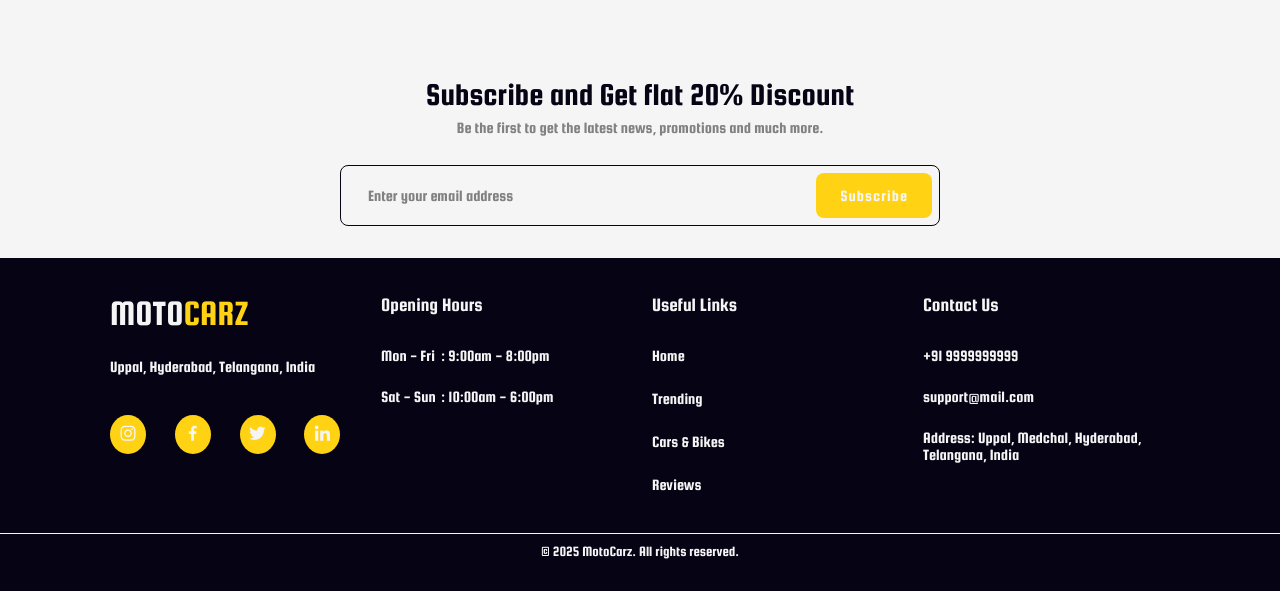
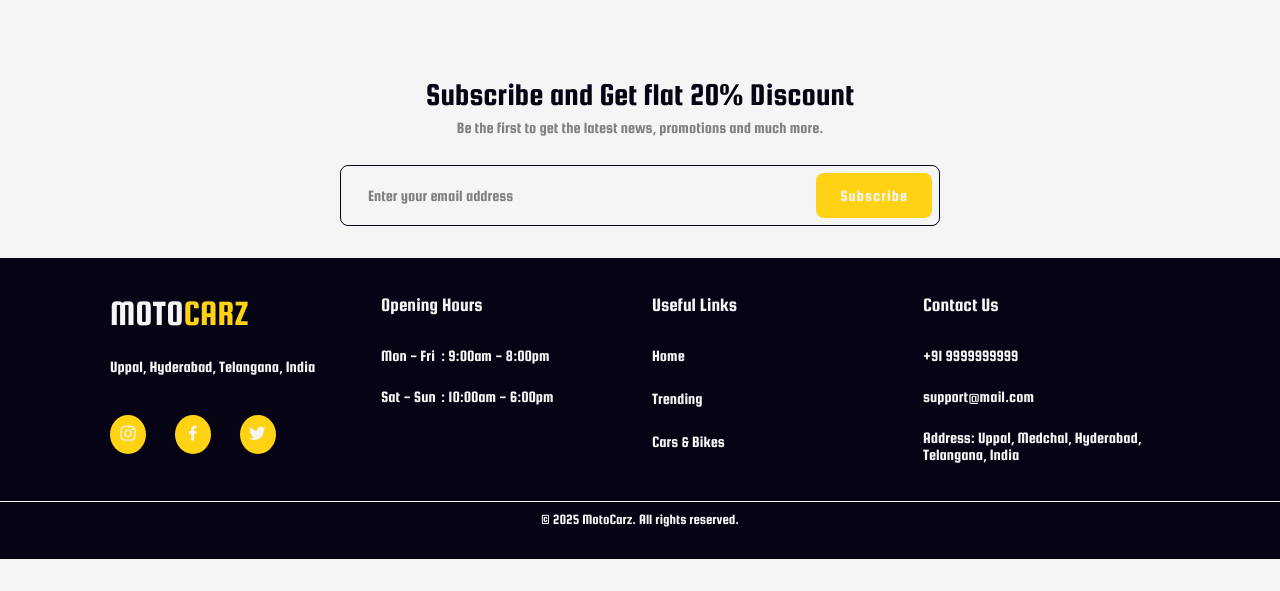
Before and after one commit to Shyamkumarnagilla/MotoCarz, a plain HTML site: page index.html in a window 1280 px wide. Shown: the part 2467-3058 px from the top of the page. After the commit the page ends 3026 px from the top, so only its background shows below. Drawn offline with nearby package versions, Linux system fonts and the light colour scheme.

Commit message:
Update index.html
Final output

```diff
--- a/index.html
+++ b/index.html
@@ -11,6 +11,7 @@
 </head>
 
 <body>
+    <div class="content">
         <!-- Header -->
         <header>
             <div class="nav container">
@@ -348,7 +349,8 @@
                         <i class="bx bxs-star"></i>
                         <i class="bx bxs-star"></i>
                     </div>
-                <p>Booked a Royal Enfield Bullet for a weekend trip — smooth process and excellent condition! Totally
+                    <p>Booked a Royal Enfield Bullet for a weekend trip — smooth process and excellent condition!
+                        Totally
                         worth it.</p>
                     <div class="profile">
                         <img src="images/profile-1.png" alt="profile">
@@ -383,7 +385,8 @@
                         <i class="bx bxs-star"></i>
                         <i class="bx bxs-star"></i>
                     </div>
-                <p>Had a great experience renting a Tiago. Everything went well, just wish pickup was a bit faster.</p>
+                    <p>Had a great experience renting a Tiago. Everything went well, just wish pickup was a bit faster.
+                    </p>
                     <div class="profile">
                         <img src="images/profile-3.png" alt="profile">
                         <div class="profile-data">
@@ -430,7 +433,6 @@
                         <a href="#"><i class="bx bxl-instagram"></i></a>
                         <a href="#"><i class="bx bxl-facebook"></i></a>
                         <a href="#"><i class="bx bxl-twitter"></i></a>
-                    <a href="#"><i class="bx bxl-linkedin"></i></a>
                     </div>
                 </div>
                 <div class="footer-box">
@@ -443,7 +445,6 @@
                     <a href="#home">Home</a>
                     <a href="#trending">Trending</a>
                     <a href="#cars">Cars & Bikes</a>
-                <a href="#reviews">Reviews</a>
                 </div>
                 <div class="footer-box">
                     <h3>Contact Us</h3>
@@ -455,6 +456,9 @@
             <p class="copyright">&copy; 2025 MotoCarz. All rights reserved.
             </p>
         </div>
+    </div>
+    <!-- ScrollReveal Animation -->
+    <script src="https://unpkg.com/scrollreveal"></script>
 
     <script src="script.js"></script>
 </body>
```
Lines whose indentation alone changed are shown as unchanged.
